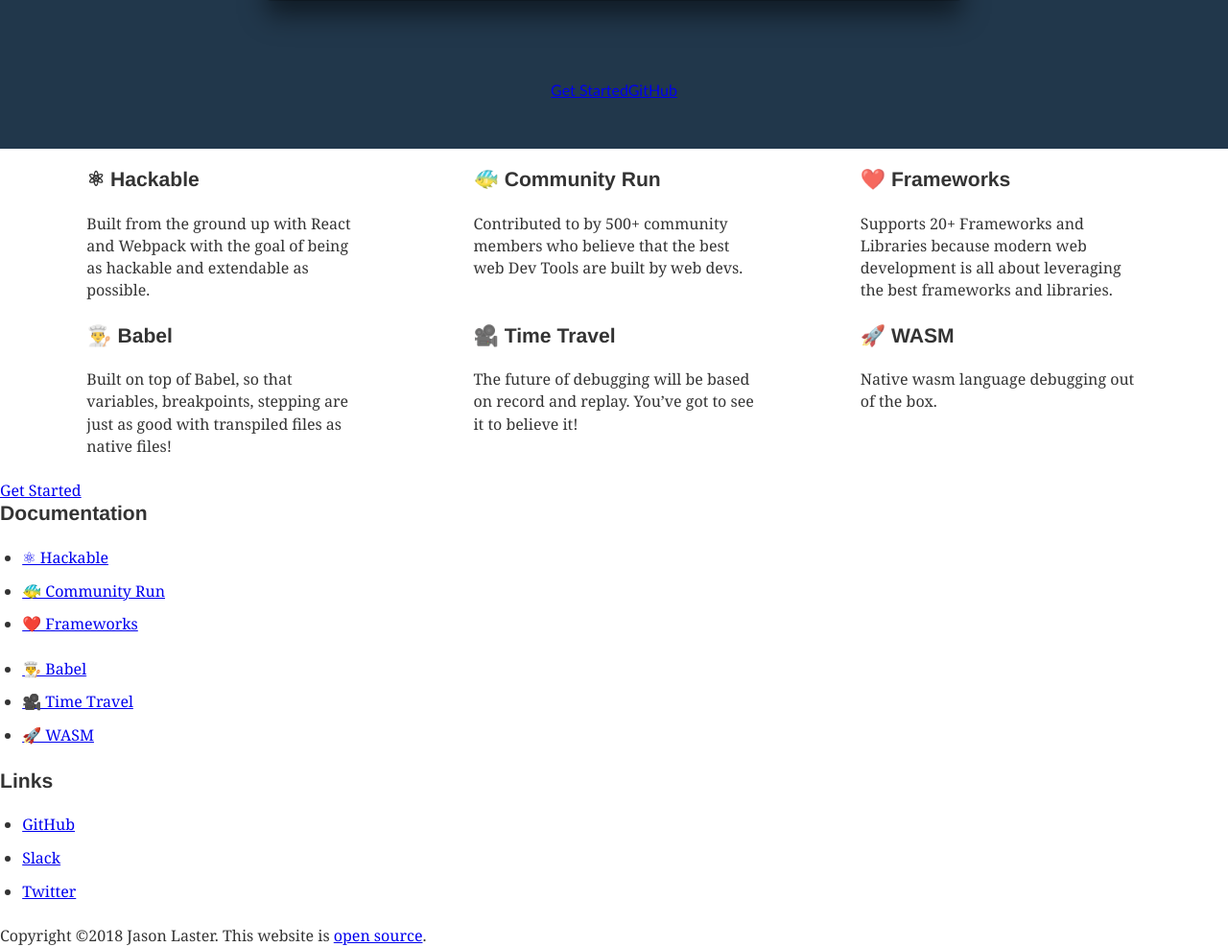
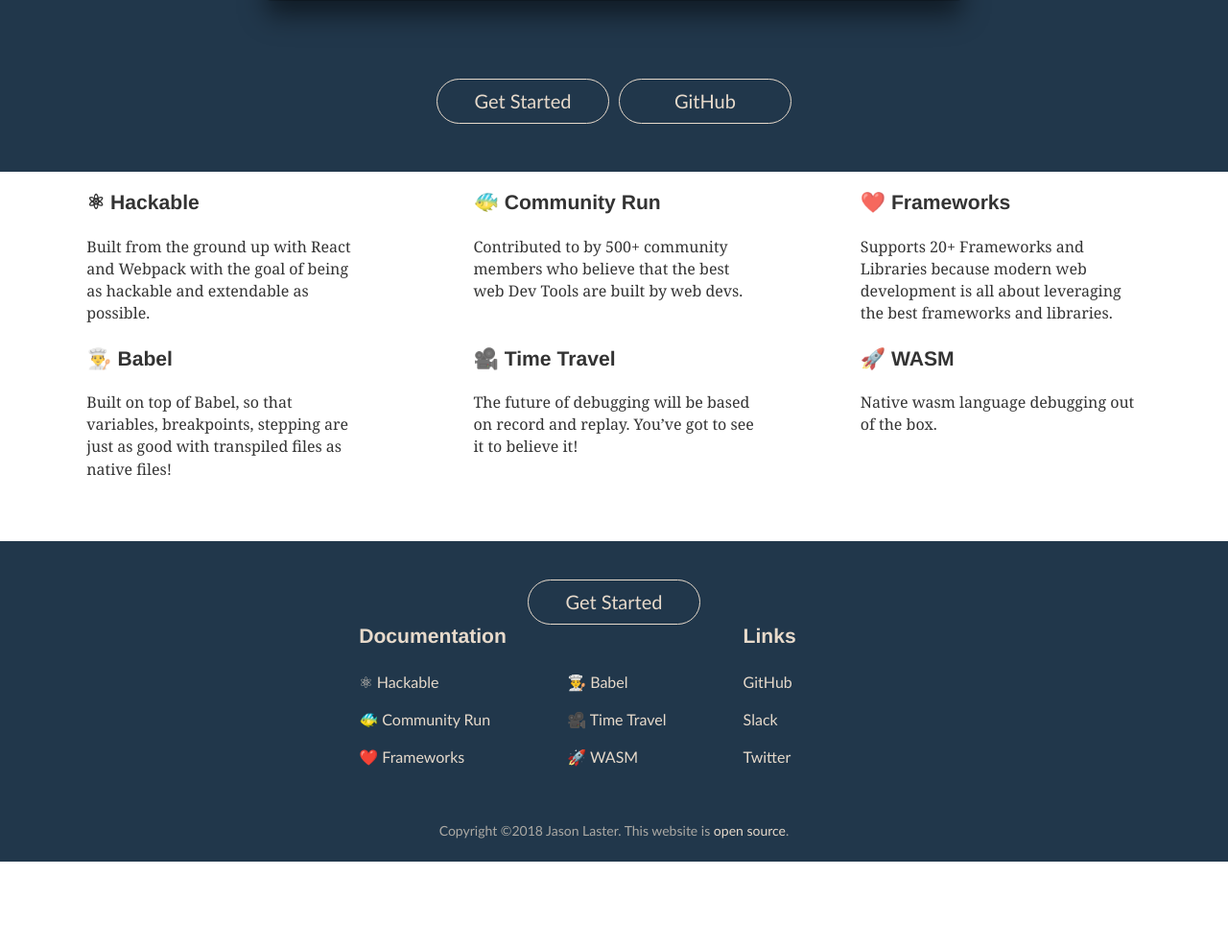
Before and after one commit to jasonLaster/debugger-rocks, a Gatsby site: page /home in a window 1280 px wide. Shown: the part 641-1628 px from the top of the page at 96% size. After the commit the page ends 1539 px from the top, so only its background shows below. Built offline with nearby package versions, Linux system fonts and the light colour scheme; Gatsby itself is replaced by a stand-in of ours.

Commit message:
styling for build

```diff
--- /dev/null
+++ b/src/components/footer.js
@@ -0,0 +1,72 @@
+import React from 'react'
+
+import styles from './footer.module.css'
+console.log(Object.keys(styles))
+
+export default () => (
+  <footer className={styles.footer}>
+    <a className={styles.button} href="/">
+      Get Started
+    </a>
+    <div className={styles.content}>
+      <nav>
+        <h3>Documentation</h3>
+        <div>
+          <ul>
+            <li>
+              <a href="getting_started.html">⚛︎ Hackable</a>
+            </li>
+            <li>
+              <a href="assets.html">🐠 Community Run</a>
+            </li>
+            <li>
+              <a href="transforms.html">❤️ Frameworks</a>
+            </li>
+          </ul>
+          <ul>
+            <li>
+              <a href="code_splitting.html">👨‍🍳 Babel</a>
+            </li>
+            <li>
+              <a href="hmr.html">🎥 Time Travel</a>
+            </li>
+            <li>
+              <a href="production.html">🚀 WASM </a>
+            </li>
+          </ul>
+        </div>
+      </nav>
+      <nav>
+        <h3>Links</h3>
+        <ul>
+          <li>
+            <a
+              href="http://github.com/devtools-html/debugger.html/"
+              target="_blank"
+            >
+              GitHub
+            </a>
+          </li>
+          <li>
+            <a href="/" target="_blank">
+              Slack
+            </a>
+          </li>
+          <li>
+            <a href="/" target="_blank">
+              Twitter
+            </a>
+          </li>
+        </ul>
+      </nav>
+    </div>
+    <div className={styles.copyright}>
+      Copyright ©
+      <script>document.write(new Date().getFullYear())</script>2018 Jason
+      Laster. This website is{' '}
+      <a href="/" target="_blank">
+        open source
+      </a>.
+    </div>
+  </footer>
+)
--- /dev/null
+++ b/src/components/footer.module.css
@@ -0,0 +1,67 @@
+.footer {
+  background: #21374b;
+  color: #e7dacb;
+  font-family: 'Gill Sans', 'Avenir Next', Avenir, 'Helvetica Neue', Helvetica,
+    Arial, sans-serif;
+  padding: 40px 0 20px 0;
+  margin-top: 40px;
+  text-align: center;
+}
+
+.button {
+  margin-bottom: 40px;
+  font-size: 20px;
+}
+
+.content {
+  display: flex;
+  max-width: 960px;
+  justify-content: center;
+  margin: 0 auto;
+  text-align: left;
+}
+
+.copyright {
+  margin-top: 40px;
+  color: rgba(231, 218, 203, 0.7);
+  font-size: 14px;
+}
+
+.button {
+  display: inline-block;
+  padding: 8px 0;
+  width: 180px;
+  color: #e7dacb;
+  border: 1px solid #e7dacb;
+  border-radius: 50px;
+  text-decoration: none;
+  font-family: 'Gill Sans', 'Avenir Next', Avenir, 'Helvetica Neue', Helvetica,
+    Arial, sans-serif;
+  font-size: 20px;
+  transition: opacity 200ms;
+  text-align: center;
+  margin: 0 5px;
+  margin-bottom: 0px;
+}
+
+nav ul {
+  list-style-type: none;
+  padding: 0;
+  padding-right: 0px;
+  margin: 0;
+  display: inline-block;
+  padding-right: 80px;
+}
+
+nav a:hover,
+.copyright a:hover {
+  color: #27ae60;
+}
+
+nav a,
+.copyright a {
+  color: #e7dacb;
+  text-decoration: none;
+  transition: color 125ms;
+  line-height: 1.7em;
+}
--- a/src/components/layout.css
+++ b/src/components/layout.css
@@ -5,70 +5,3 @@ main {
   font-size: 16px;
   line-height: 1.5em;
 }
-
-footer {
-  background: #21374b;
-  color: #e7dacb;
-  font-family: 'Gill Sans', 'Avenir Next', Avenir, 'Helvetica Neue', Helvetica,
-    Arial, sans-serif;
-  padding: 40px 0 20px 0;
-  margin-top: 40px;
-  text-align: center;
-}
-
-footer .button {
-  margin-bottom: 40px;
-  font-size: 20px;
-}
-
-footer .content {
-  display: flex;
-  max-width: 960px;
-  justify-content: center;
-  margin: 0 auto;
-  text-align: left;
-}
-
-footer .copyright {
-  margin-top: 40px;
-  color: rgba(231, 218, 203, 0.7);
-  font-size: 14px;
-}
-
-.button {
-  display: inline-block;
-  padding: 8px 0;
-  width: 180px;
-  color: #e7dacb;
-  border: 1px solid #e7dacb;
-  border-radius: 50px;
-  text-decoration: none;
-  font-family: 'Gill Sans', 'Avenir Next', Avenir, 'Helvetica Neue', Helvetica,
-    Arial, sans-serif;
-  font-size: 20px;
-  transition: opacity 200ms;
-  text-align: center;
-  margin: 0 5px;
-  margin-bottom: 0px;
-}
-
-footer nav ul {
-  list-style-type: none;
-  padding: 0;
-  padding-right: 0px;
-  margin: 0;
-  display: inline-block;
-  padding-right: 80px;
-}
-
-footer nav a:hover,
-footer .copyright a:hover {
-  color: #27ae60;
-}
-footer nav a,
-footer .copyright a {
-  color: #e7dacb;
-  text-decoration: none;
-  transition: color 125ms;
-  line-height: 1.7em;
-}
--- a/src/pages/home/header.js
+++ b/src/pages/home/header.js
@@ -3,7 +3,7 @@ import styles from './header.module.css'
 import classnames from 'classnames'
 import { breakpoints, outline, modules, tree } from '../../images'
 import Gallery from '../../components/gallery'
-
+console.log(Object.keys(styles))
 export default () => (
   <div className={styles.header}>
     <div>
@@ -24,11 +24,11 @@ export default () => (
         className={styles.gallery}
         images={[tree, outline, modules, breakpoints]}
       />
-      <a className={classnames('button', styles.getStarted)} href="/">
+      <a className={classnames(styles.button, styles.getStarted)} href="/">
         Get Started
       </a>
       <a
-        class="button"
+        className={styles.button}
         href="http://github.com/devtools-html/debugger.html/"
         target="_blank"
       >
--- a/src/pages/home/header.module.css
+++ b/src/pages/home/header.module.css
@@ -38,6 +38,23 @@
   max-width: 800px;
 }
 
+.button {
+  display: inline-block;
+  padding: 8px 0;
+  width: 180px;
+  color: #e7dacb;
+  border: 1px solid #e7dacb;
+  border-radius: 50px;
+  text-decoration: none;
+  font-family: 'Gill Sans', 'Avenir Next', Avenir, 'Helvetica Neue', Helvetica,
+    Arial, sans-serif;
+  font-size: 20px;
+  transition: opacity 200ms;
+  text-align: center;
+  margin: 0 5px;
+  margin-bottom: 0px;
+}
+
 .get-started {
   background: #e7dacb;
   color: #21374b;
--- a/src/pages/home/index.js
+++ b/src/pages/home/index.js
@@ -1,75 +1,11 @@
 import React from 'react'
 import Header from './header'
 import Features from './features'
-
+import Footer from '../../components/footer'
 export default () => (
   <div>
     <Header />
     <Features />
-    <footer>
-      <a class="button" href="getting_started.html">
-        Get Started
-      </a>
-      <div class="content">
-        <nav>
-          <h3>Documentation</h3>
-          <div>
-            <ul>
-              <li>
-                <a href="getting_started.html">⚛︎ Hackable</a>
-              </li>
-              <li>
-                <a href="assets.html">🐠 Community Run</a>
-              </li>
-              <li>
-                <a href="transforms.html">❤️ Frameworks</a>
-              </li>
-            </ul>
-            <ul>
-              <li>
-                <a href="code_splitting.html">👨‍🍳 Babel</a>
-              </li>
-              <li>
-                <a href="hmr.html">🎥 Time Travel</a>
-              </li>
-              <li>
-                <a href="production.html">🚀 WASM </a>
-              </li>
-            </ul>
-          </div>
-        </nav>
-        <nav>
-          <h3>Links</h3>
-          <ul>
-            <li>
-              <a
-                href="http://github.com/devtools-html/debugger.html/"
-                target="_blank"
-              >
-                GitHub
-              </a>
-            </li>
-            <li>
-              <a href="/" target="_blank">
-                Slack
-              </a>
-            </li>
-            <li>
-              <a href="/" target="_blank">
-                Twitter
-              </a>
-            </li>
-          </ul>
-        </nav>
-      </div>
-      <div class="copyright">
-        Copyright ©
-        <script>document.write(new Date().getFullYear())</script>2018 Jason
-        Laster. This website is{' '}
-        <a href="/" target="_blank">
-          open source
-        </a>.
-      </div>
-    </footer>
+    <Footer />
   </div>
 )
```
